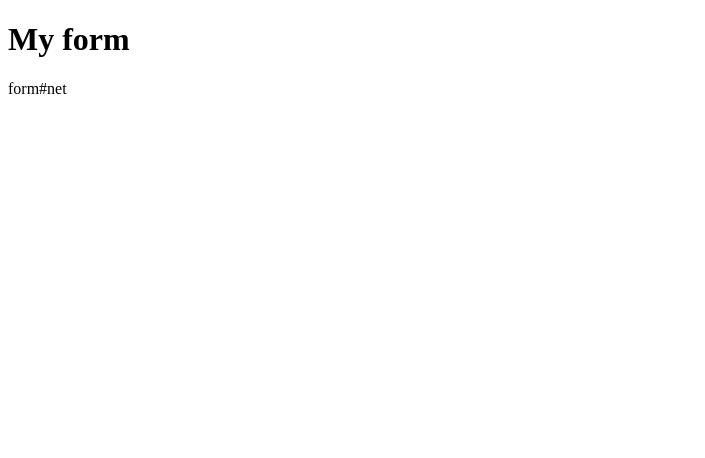
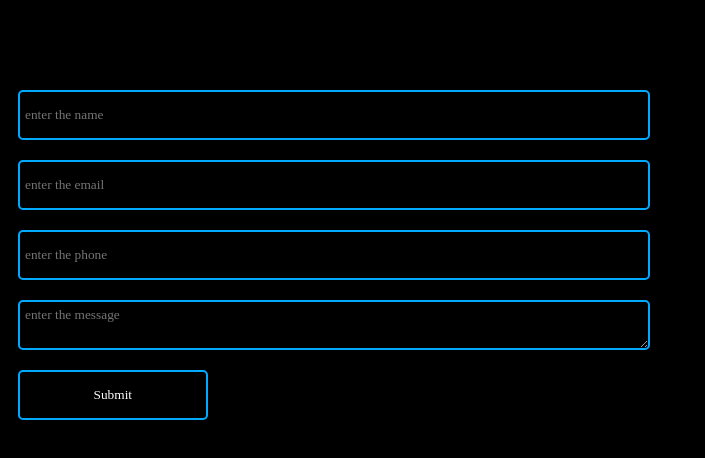
Before and after one commit to manish-kachhawaha/form-validation, a plain HTML site: page index.html in a window 1280 px wide. Shown: the whole page, without its empty margins (0-705 px from the left). Drawn offline with Linux system fonts and the light colour scheme.

Commit message:
html css js ammended for form validiation code

```diff
--- a/index.html
+++ b/index.html
@@ -4,13 +4,42 @@
     <meta charset="UTF-8">
     <meta name="viewport" content="width=device-width, initial-scale=1.0">
     <title>my form</title>
+    <link rel="stylesheet" href="style.css">
 
-    <link rel="stylesheet" href="style.css">
+    </style>
 
 </head>
 <body>
 
     <h1>My form</h1>
-    form#net
+    <form action="" name="my-form" onsubmit="return validateForm()" >
+        <div class="f-div">
+            <input type="text" name="name" id="f-name" class="f-input" placeholder="enter the name">
+            <span id="f-name-error" class="f-error"></span>
+        </div>
+
+        <div class="f-div">
+            <input type="email" name="email" id="f-email" class="f-input" placeholder="enter the email">
+            <span id="f-email-error" class="f-error"></span>
+        </div>
+
+        <div class="f-div">
+            <input type="tel" name="phone" id="f-phone" class="f-input" placeholder="enter the phone">
+            <span id="f-phone-error" class="f-error"></span>
+        </div>
+
+        <div class="f-div">
+            <textarea name="message" id="f-message" class="f-input" placeholder="enter the message"></textarea>
+            <span id="f-message-error" class="f-error"></span>
+        </div>
+
+        <input type="submit" id="f-submit" class="f-input">
+
+
+
+
+    </form>
+
+    <script  src="script.js"></script>
 </body>
 </html>
--- a/script.js
+++ b/script.js
@@ -0,0 +1,53 @@
+let myForm = document.forms["my-form"];
+
+
+
+        const displayError = (id, error) =>{
+            const ele = document.getElementById(id);
+            ele.innerText = error;
+        }
+
+        const clearError = () =>{
+            document.getElementById("f-name-error").innerText = "";
+            document.getElementById("f-email-error").innerText = "";
+            document.getElementById("f-phone-error").innerText = "";
+        }
+
+        const checkphone = (str) =>{
+            const Regex = /\D/;
+            return Regex.test(str);
+        }
+
+        const validateForm = () => {
+            //code for validation
+            clearError();
+
+            let submitForm = true;
+
+            let name = myForm.elements["name"].value;
+            let email= myForm.elements["email"].value;
+            let phone = myForm.elements["phone"].value;
+            let message = myForm.elements["message"].value;
+
+            if (name.length <=5 || name == "") {
+                displayError("f-name-error", "* invalid input or too short");
+                submitForm = false;
+            }
+
+
+            if(checkphone(phone) || phone.length<10 || phone === "") {
+                displayError("f-phone-error", "invalid input");
+                submitForm = false;
+            }
+            if(!myForm["email"].checkValidity() || email === "") {
+                displayError("f-email-error", "invalid input");
+                submitForm = false;
+            }
+
+            if(message.length <15 || message===""){
+                displayError("f-message-error", "message is too short, require atleast 15 letters")
+                submitForm = false;
+            }
+            return submitForm;
+
+        }
--- a/style.css
+++ b/style.css
@@ -0,0 +1,28 @@
+*{
+    background-color: black;
+
+}
+
+.f-input{
+
+
+    display: block;
+    width: 50%;
+    height: 50px;
+    padding: 5px;
+    box-sizing: border-box;
+    border: 2px solid rgb(0, 170, 255);
+    color: white;
+    border-radius: 5px;
+    margin: 10px;
+    align-items: center;
+    font-family: Kanit;
+}
+
+#f-submit{
+    width: 15%;
+}
+.f-div{
+    display: flex;
+    color: red;
+}
```
